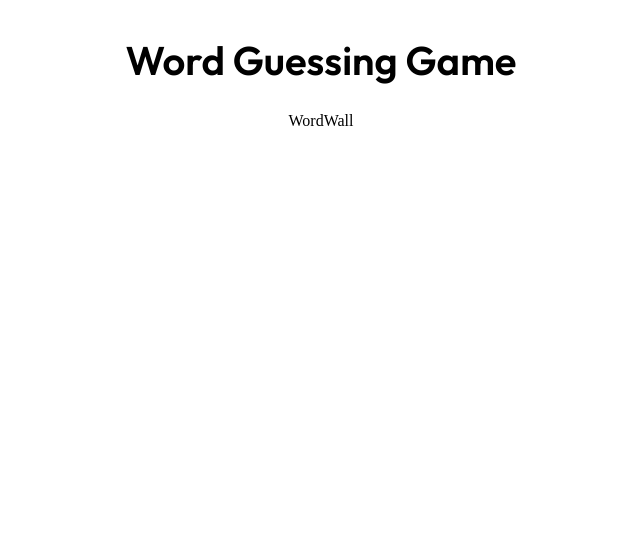
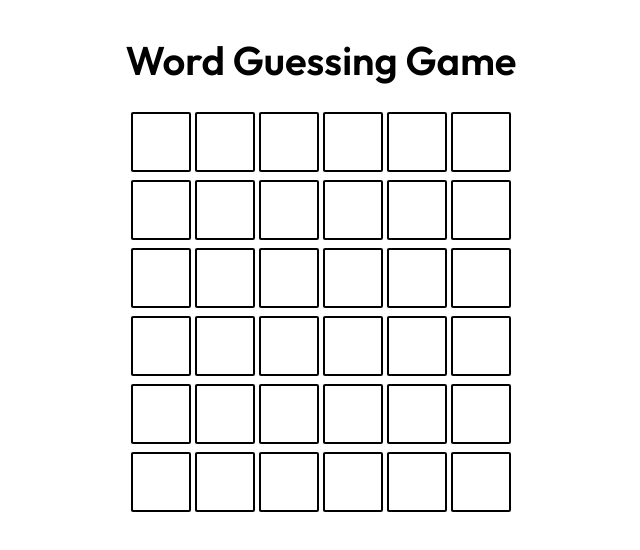
Before and after one commit to CandyyPL/react-wordle, a React (Vite) app: page / in a window 1280 px wide. Shown: the top 550 px of the page, without its empty margins (319-959 px from the left). Built offline with nearby package versions, Linux system fonts and the light colour scheme.

Commit message:
made word wall

```diff
--- a/src/components/SingleWord/SingleWord.tsx
+++ b/src/components/SingleWord/SingleWord.tsx
@@ -1,10 +1,16 @@
 import SingleLetter from "../SingleLetter/SingleLetter";
 import style from "./SingleWord.module.css";
 
-const SingleWord = () => {
+type Props = {
+  word: string;
+};
+
+const SingleWord = ({ word }: Props) => {
   return (
     <div className={style.wordWrapper}>
-      <SingleLetter />
+      {Array.from(word).map((letter) => (
+        <SingleLetter />
+      ))}
     </div>
   );
 };
--- a/src/components/WordWall/WordWall.module.css
+++ b/src/components/WordWall/WordWall.module.css
@@ -0,0 +1,5 @@
+.wordWallWrapper {
+  display: flex;
+  flex-direction: column;
+  gap: 0.5rem;
+}
--- a/src/components/WordWall/WordWall.tsx
+++ b/src/components/WordWall/WordWall.tsx
@@ -1,7 +1,18 @@
+import style from "./WordWall.module.css";
+import useGame from "../../hooks/useGame";
+import SingleWord from "../SingleWord/SingleWord";
 import "./WordWall.module.css";
 
 const WordWall = () => {
-  return <section>WordWall</section>;
+  const { currentWords } = useGame();
+
+  return (
+    <section className={style.wordWallWrapper}>
+      {currentWords.map((word) => (
+        <SingleWord word={word} />
+      ))}
+    </section>
+  );
 };
 
 export default WordWall;
--- a/src/context/GameProvider.tsx
+++ b/src/context/GameProvider.tsx
@@ -7,7 +7,14 @@ type Props = {
 
 const GameProvider = ({ children }: Props) => {
   const wordToGuess = useRef("");
-  const [currentWords, setCurrentWords] = useState(["", "", "", "", "", ""]);
+  const [currentWords, setCurrentWords] = useState([
+    "######",
+    "######",
+    "######",
+    "######",
+    "######",
+    "######",
+  ]);
 
   const provide = {
     wordToGuess,
--- a/src/main.tsx
+++ b/src/main.tsx
@@ -1,9 +1,12 @@
 import { StrictMode } from "react";
 import { createRoot } from "react-dom/client";
+import GameProvider from "./context/GameProvider.tsx";
 import App from "./App.tsx";
 
 createRoot(document.getElementById("root")!).render(
   <StrictMode>
-    <App />
+    <GameProvider>
+      <App />
+    </GameProvider>
   </StrictMode>,
 );
```
